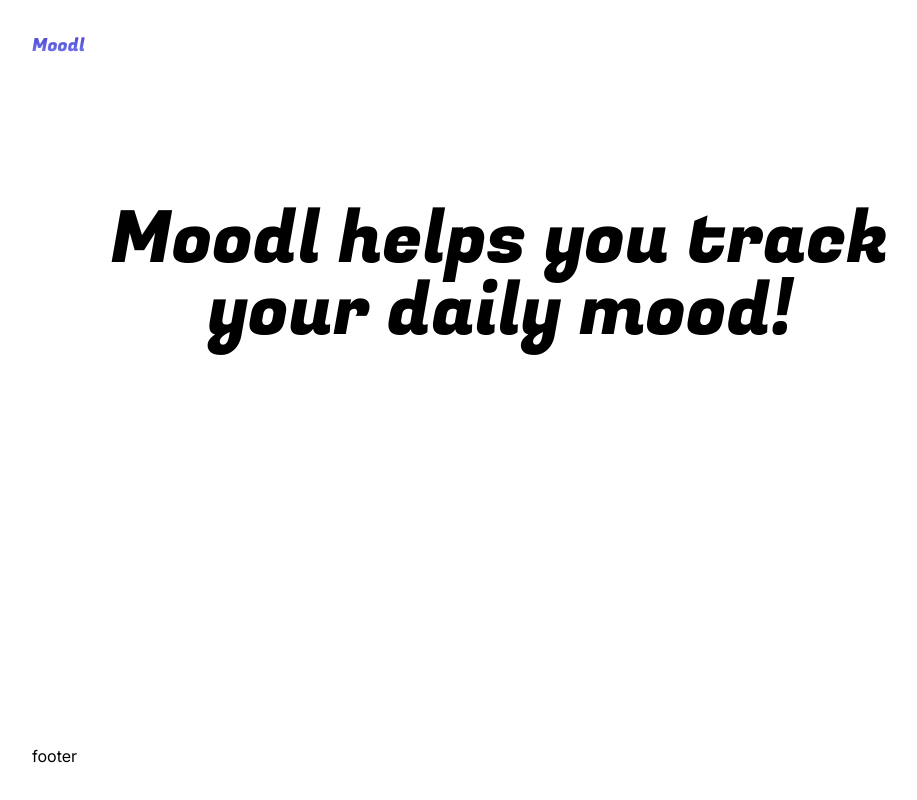
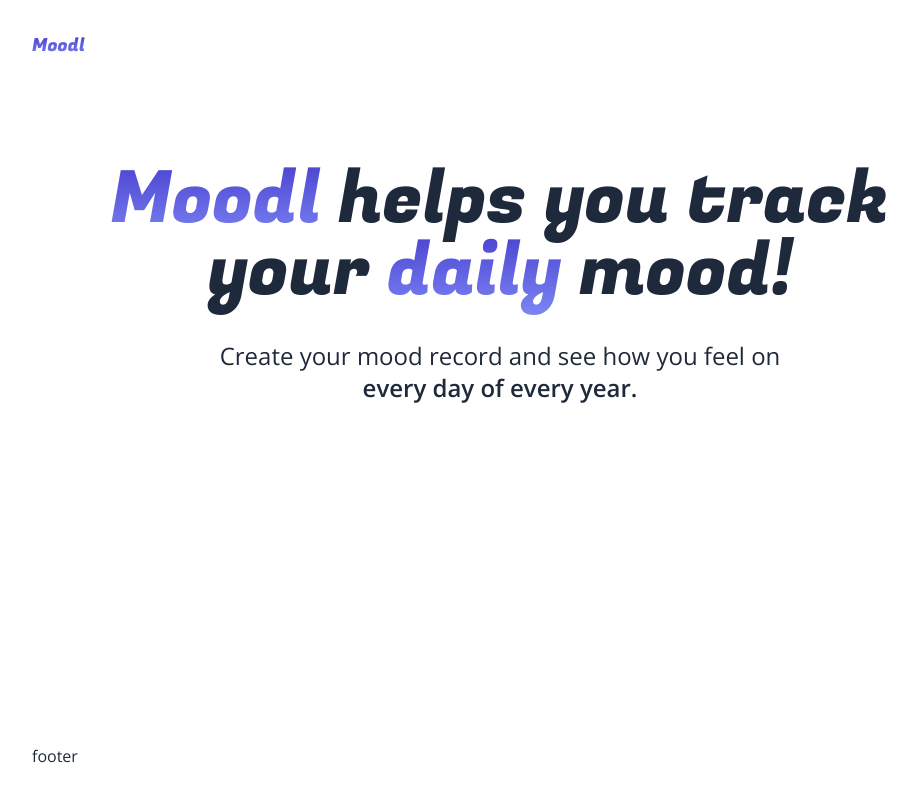
Before and after one commit to heydawood/Moodl, a Next.js app: page / in a window 1280 px wide. Shown: the whole page, without its empty margins (140-1057 px from the left). Built offline with nearby package versions, Linux system fonts and the light colour scheme.

Commit message:
commit-5

```diff
--- a/app/layout.js
+++ b/app/layout.js
@@ -1,7 +1,7 @@
-import { Fugaz_One, Inter } from "next/font/google";
+import { Fugaz_One, Open_Sans } from "next/font/google";
 import "./globals.css";
 
-const inter = Inter({ subsets: ["latin"] });
+const openSans = Open_Sans({ subsets: ["latin"] });
 const fugaz = Fugaz_One({ subsets: ["latin"], weight: ['400'] });
 
 export const metadata = {
@@ -25,7 +25,7 @@ export default function RootLayout({ children }) {
 
   return (
     <html lang="en">
-      <body className={'w-full max-w-[1000px] mx-auto text-sm sm:text-base min-h-screen flex flex-col ' + inter.className}>
+      <body className={'w-full max-w-[1000px] mx-auto text-sm sm:text-base min-h-screen flex flex-col text-slate-800 ' + openSans.className}>
         {header}
         {children}
         {footer}
--- /dev/null
+++ b/components/Button.js
@@ -0,0 +1,15 @@
+import { Fugaz_One } from 'next/font/google';
+import React from 'react'
+
+const fugaz = Fugaz_One({ subsets: ["latin"], weight: ['400'] });
+
+export default function Button(props) {
+
+
+    const { text, dark } = props
+    return (
+        <button className={'rounded-full overflow-hidden border-2 duration-200 hover:opacity-60 border-solid border-indigo-600 ' + (dark ? ' text-white bg-indigo-600 ' : ' text-indigo-600')}>
+            <p className={'px-6 sm:px-10 whitespace-nowrap py-2 sm:py-3  ' + fugaz.className}>{text}</p>
+        </button>
+    )
+}
--- a/components/Hero.js
+++ b/components/Hero.js
@@ -5,8 +5,9 @@ const fugaz = Fugaz_One({ subsets: ["latin"], weight: ['400'] });
 
 export default function Hero() {
   return (
-    <div className='py-10 sm:py-14 md:py-20'>
-      <h1 className={'text-5xl sm:text-6xl md:text-7xl text-center ' + fugaz.className}><span className='text-gradient'>Moodl</span> helps you track your <span>daily</span> mood!</h1>
+    <div className='py-4 md:py-10 flex flex-col gap-4 sm:gap-8'>
+      <h1 className={'text-5xl sm:text-6xl md:text-7xl text-center ' + fugaz.className}><span className='textGradient'>Moodl</span> helps you track your <span className='textGradient'>daily</span> mood!</h1>
+      <p className='text-lg sm:text-xl md:text-2xl text-center w-full mx-auto max-w-[600px]'>Create your mood record and see how you feel on <span className='font-semibold'>every day of every year.</span></p>
     </div>
   )
 }
```
